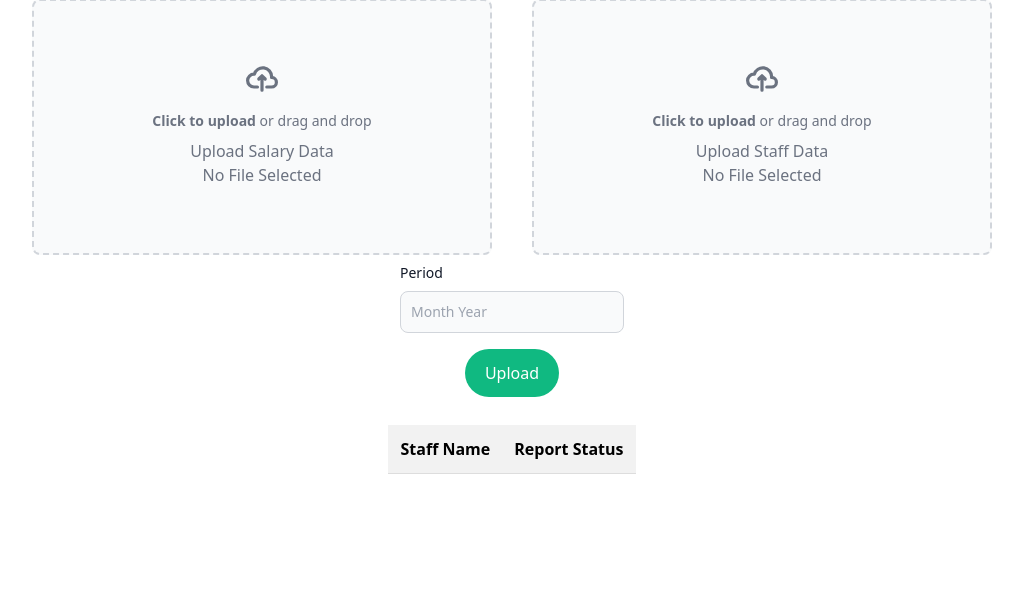
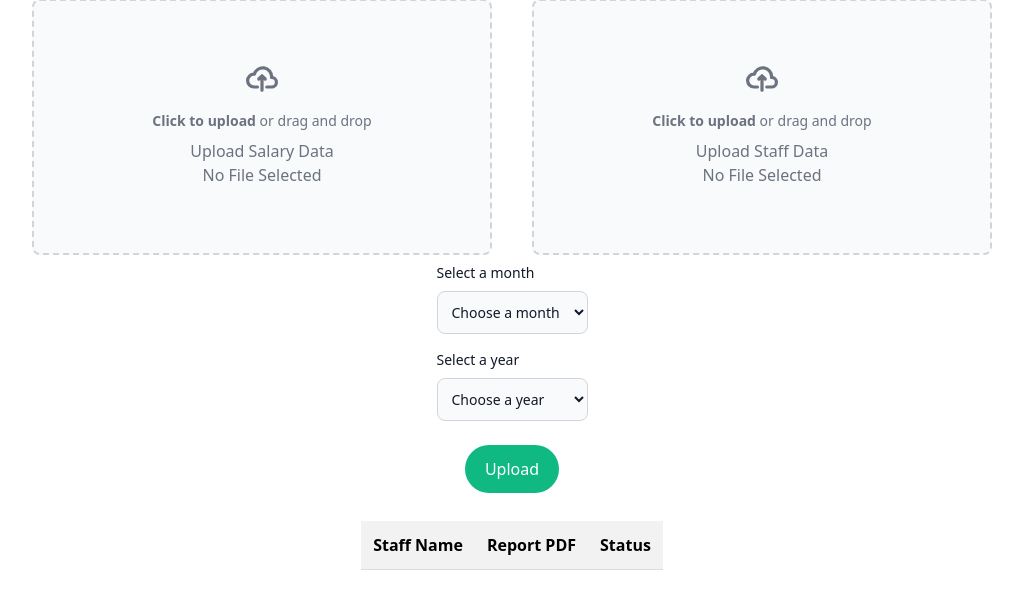
Before and after one commit to nishanth123kgr/salary_application, a Flask app: page / in a window 1280 px wide. Shown: the part 145-754 px from the top of the page, without its empty margins (128-1151 px from the left). Run offline with Flask 3, Linux system fonts and the light colour scheme; lists and menus that the app fills with data are empty; some libraries are stand-ins or nearby versions.

```diff
--- a/app.py
+++ b/app.py
@@ -1,13 +1,26 @@
-from flask import Flask, render_template, request
+import logging
+from flask import Flask, render_template, request, send_file, abort
 from flask_socketio import SocketIO
 from staff_salary_report_new import read_data, generate_reports
-from engineio.async_drivers import threading
-import webbrowser
-from threading import Timer
+import os
+
 
 
 
 app = Flask(__name__)
+
+
+app.config['ENV'] = 'development'
+app.config['DEBUG'] = True
+app.config['PROPAGATE_EXCEPTIONS'] = True
+
+
+
+
+
+
+
+
 socketio = SocketIO (
       app,
       async_mode="threading"
@@ -29,6 +42,19 @@ def show_index():
         return {'status': 'ok'}
     return render_template('index.html')
 
+@app.route('/get_report/<filename>')
+def get_report(filename):
+    directory = 'C:/Salary_Application/salary_reports/pdf'
+    name, period, emp_no = filename.split('_')
+
+    filename = name.replace(' ', '') + period + '_' + emp_no + '.pdf'
+
+    file_path = os.path.join(directory, filename)
+    if os.path.isfile(file_path):
+        return send_file(file_path)
+    else:
+        abort(404, description="File not found")
+
 @socketio.on('message')
 def handle_message(message):
     print(message)
@@ -37,4 +63,5 @@ def handle_message(message):
 
 
 if __name__ == '__main__':
-    socketio.run(app, allow_unsafe_werkzeug=True, port=5000, debug=True)
+    logging.basicConfig(level=logging.DEBUG)
+    socketio.run(app, port=5000, debug=True, use_reloader=False)
--- a/static/js/script.js
+++ b/static/js/script.js
@@ -7,8 +7,24 @@ for (var i = 1; i <= 2; i++) {
 
 var socket = io.connect('http://' + document.domain + ':' + location.port);
 let alertCount = 0;
+const selectedMonth = document.getElementById('month');
+const selectedYear = document.getElementById('year');
+
+let period;
+
+class ReportData{
+    constructor (data){
+        this.data = data;
+    }
+}
+
+let Reports = new ReportData();
 
 document.querySelector('#upload-btn').addEventListener('click', async function (e) {
+    if(!selectedMonth.value || !selectedYear.value){
+        alert("Choose valid month and year!!")
+    }
+    period = selectedMonth.value +'-'+ selectedYear.value
     let formData = new FormData(), i = 0;
     document.querySelectorAll('input[type=file]').forEach(function (input) {
         var file = input.files[0];
@@ -20,13 +36,9 @@ document.querySelector('#upload-btn').addEventListener('click', async function (
         alertCount = 0;
         formData.append('file' + ++i, file);
     });
-    let period = document.querySelector("#period")
-    console.log(period.value)
-    if(!period.value){
-        alert("Enter Period!!");
-        return;
-    }
-    formData.append("period", `${period.value}`);
+
+
+    formData.append("period", `${period}`);
 
     if (formData.get('file1') != undefined && formData.get('file2') != undefined) {
         try {
@@ -43,14 +55,19 @@ document.querySelector('#upload-btn').addEventListener('click', async function (
 });
 
 socket.on('data-ready', (data)=>{
-    console.log(data);
+    // console.log(data);
+    Reports.data = data;
     data.forEach((row)=>{
-        console.log(row);
+        // console.log(row);
         document.querySelector('table tbody').innerHTML+=`
-        <tr><td>${row[0]}</td><td>In Progress</td></tr>`
+        <tr><td>${row[0]}</td><td>In Progress</td><td>Queued</tr>`
     });
 })
 
 socket.on('report-ready', (index)=>{
-    document.querySelectorAll('table tbody tr')[index].children[1].innerHTML = 'Done';
+    document.querySelectorAll('table tbody tr')[index].children[1].innerHTML = `<span><a href="/get_report/${Reports.data[index][0]}_${period}_${Reports.data[index][19]}" target="_blank">View</a></span>`;
 })
+
+socket.on('mail-sent', (index)=>{
+    document.querySelectorAll('table tbody tr')[index].children[2].innerHTML = `Mail Sent`;
+})
--- a/templates/index.html
+++ b/templates/index.html
@@ -98,18 +98,56 @@
         </div>
       </div>
       <div>
-        <label
-          for="period"
-          class="block my-2 text-sm font-medium text-gray-900 dark:text-white"
-          >Period</label
-        >
-        <input
-          type="text"
-          id="period"
-          class="bg-gray-50 border border-gray-300 text-gray-900 text-sm rounded-lg focus:ring-blue-500 focus:border-blue-500 block w-full p-2.5 dark:bg-gray-700 dark:border-gray-600 dark:placeholder-gray-400 dark:text-white dark:focus:ring-blue-500 dark:focus:border-blue-500"
-          placeholder="Month Year"
-          required
-        />
+        <form class="max-w-sm mx-auto my-2">
+          <label for="month" class="block mb-2 text-sm font-medium text-gray-900 dark:text-white">Select a month</label>
+          <select id="month" class="bg-gray-50 border border-gray-300 text-gray-900 text-sm rounded-lg focus:ring-blue-500 focus:border-blue-500 block w-full p-2.5 dark:bg-gray-700 dark:border-gray-600 dark:placeholder-gray-400 dark:text-white dark:focus:ring-blue-500 dark:focus:border-blue-500">
+            <option selected>Choose a month</option>
+          </select>
+
+          <label for="year" class="block mt-4 mb-2 text-sm font-medium text-gray-900 dark:text-white">Select a year</label>
+          <select id="year" class="bg-gray-50 border border-gray-300 text-gray-900 text-sm rounded-lg focus:ring-blue-500 focus:border-blue-500 block w-full p-2.5 dark:bg-gray-700 dark:border-gray-600 dark:placeholder-gray-400 dark:text-white dark:focus:ring-blue-500 dark:focus:border-blue-500">
+            <option selected>Choose a year</option>
+          </select>
+        </form>
+
+        <script>
+          // Populate the month dropdown with full names
+          const monthSelect = document.getElementById('month');
+          const months = [
+            { name: "January", value: "January" },
+            { name: "February", value: "February" },
+            { name: "March", value: "March" },
+            { name: "April", value: "April" },
+            { name: "May", value: "May" },
+            { name: "June", value: "June" },
+            { name: "July", value: "July" },
+            { name: "August", value: "August" },
+            { name: "September", value: "September" },
+            { name: "October", value: "October" },
+            { name: "November", value: "November" },
+            { name: "December", value: "December" }
+          ];
+
+          months.forEach(month => {
+            const option = document.createElement('option');
+            option.value = month.value;
+            option.textContent = month.name;
+            monthSelect.appendChild(option);
+          });
+
+          // Populate the year dropdown up to the current year
+          const yearSelect = document.getElementById('year');
+          const currentYear = new Date().getFullYear();
+          const startYear = 2000; // Adjust this to your desired starting year
+
+          for (let year = currentYear; year >= startYear; year--) {
+            const option = document.createElement('option');
+            option.value = year;
+            option.textContent = year;
+            yearSelect.appendChild(option);
+          }
+        </script>
+
       </div>
       <button
         type="button"
@@ -122,7 +160,8 @@
         <thead>
           <tr>
             <th>Staff Name</th>
-            <th>Report Status</th>
+            <th>Report PDF</th>
+            <th>Status</th>
           </tr>
         </thead>
         <tbody>
```
Also changed, not shown: main.py (added, +24 -0 lines), staff_salary_report_new.py (+100 -13 lines).
